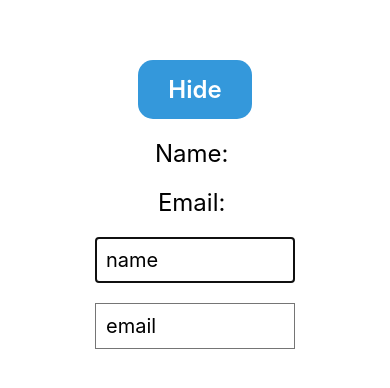
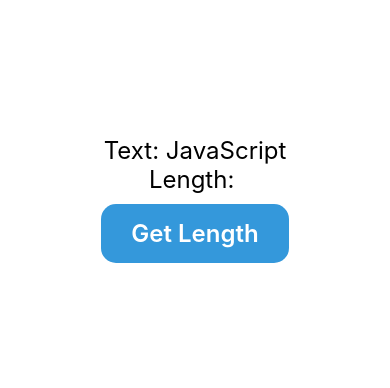
Before and after one commit to ktyoung/React-Native, a React Native app in the folder react-native-hooks/: screen / in a window 390 px wide. Shown: the part 218-606 px from the top of the page. Built offline with nearby package versions, Linux system fonts and the light colour scheme.

Commit message:
chap6-4. useMemo

```diff
--- a/react-native-hooks/src/App.js
+++ b/react-native-hooks/src/App.js
@@ -1,7 +1,6 @@
 import React, { useState } from "react";
 import { styled } from "styled-components/native";
-import Form from "./components/Form";
-import Button from "./components/Button";
+import Length from "./components/Length";
 
 const Container = styled.View`
   flex: 1;
@@ -11,17 +10,9 @@
 `;
 
 const App = () => {
-  const [isVisible, setIsVisible] = useState(true);
-
   return (
     <Container>
-      <Button
-        title={isVisible ? "Hide" : "show"}
-        onPress={() => {
-          setIsVisible((prev) => !prev);
-        }}
-      />
-      {isVisible && <Form />}
+      <Length />
     </Container>
   );
 };
--- /dev/null
+++ b/react-native-hooks/src/components/Length.js
@@ -0,0 +1,37 @@
+import React, { useMemo, useState } from "react";
+import { styled } from "styled-components/native";
+import Button from "./Button";
+
+const StyledText = styled.Text`
+  font-size: 24px;
+`;
+
+const getLength = (text) => {
+  console.log(`Target Text: ${text}`);
+  return text.length;
+};
+
+const list = ["JavaScript", "Expo", "Expo", "React Native"];
+let idx = 0;
+
+const Length = () => {
+  const [text, setText] = useState(list[0]);
+
+  const _onPress = () => {
+    ++idx;
+    if (idx < list.length) setText(list[idx]);
+  };
+  const length = useMemo(() => {
+    getLength(text), [text];
+  });
+
+  return (
+    <>
+      <StyledText>Text: {text}</StyledText>
+      <StyledText>Length: {length}</StyledText>
+      <Button title="Get Length" onPress={_onPress} />
+    </>
+  );
+};
+
+export default Length;
```
